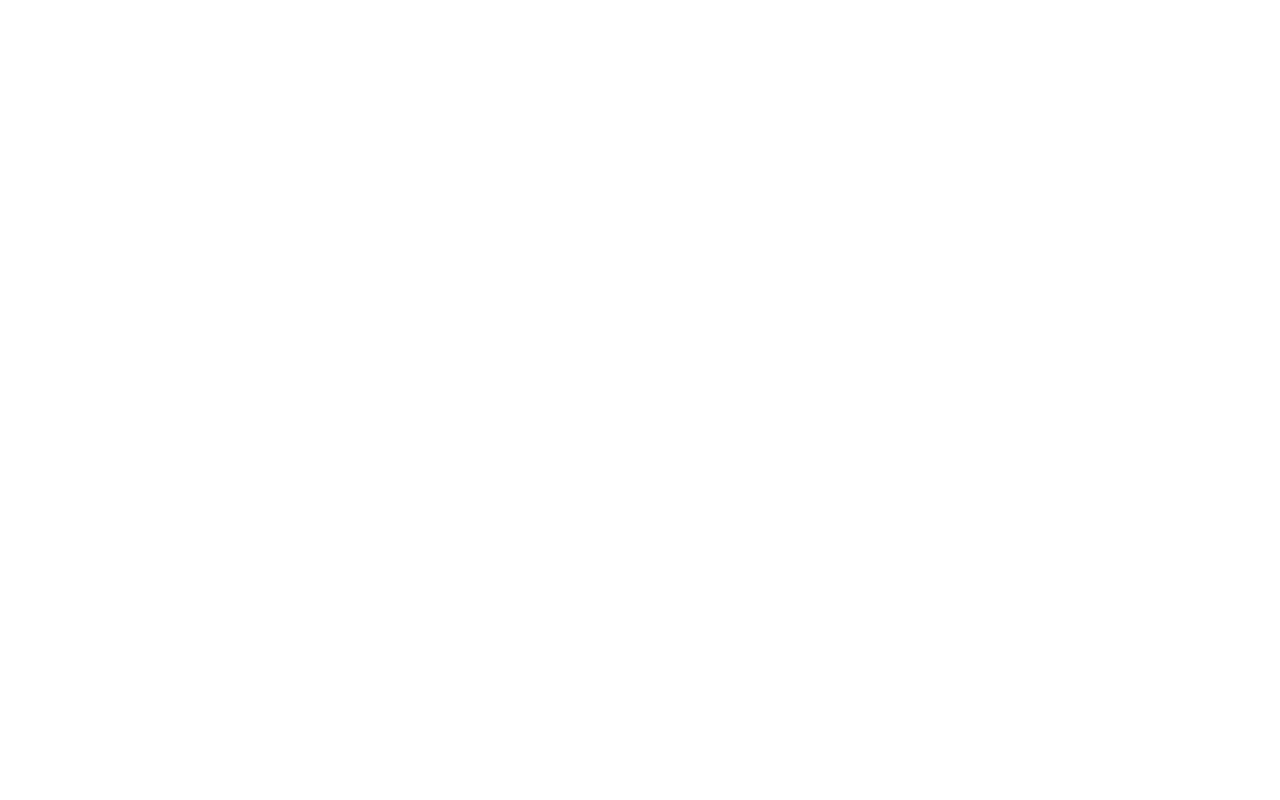
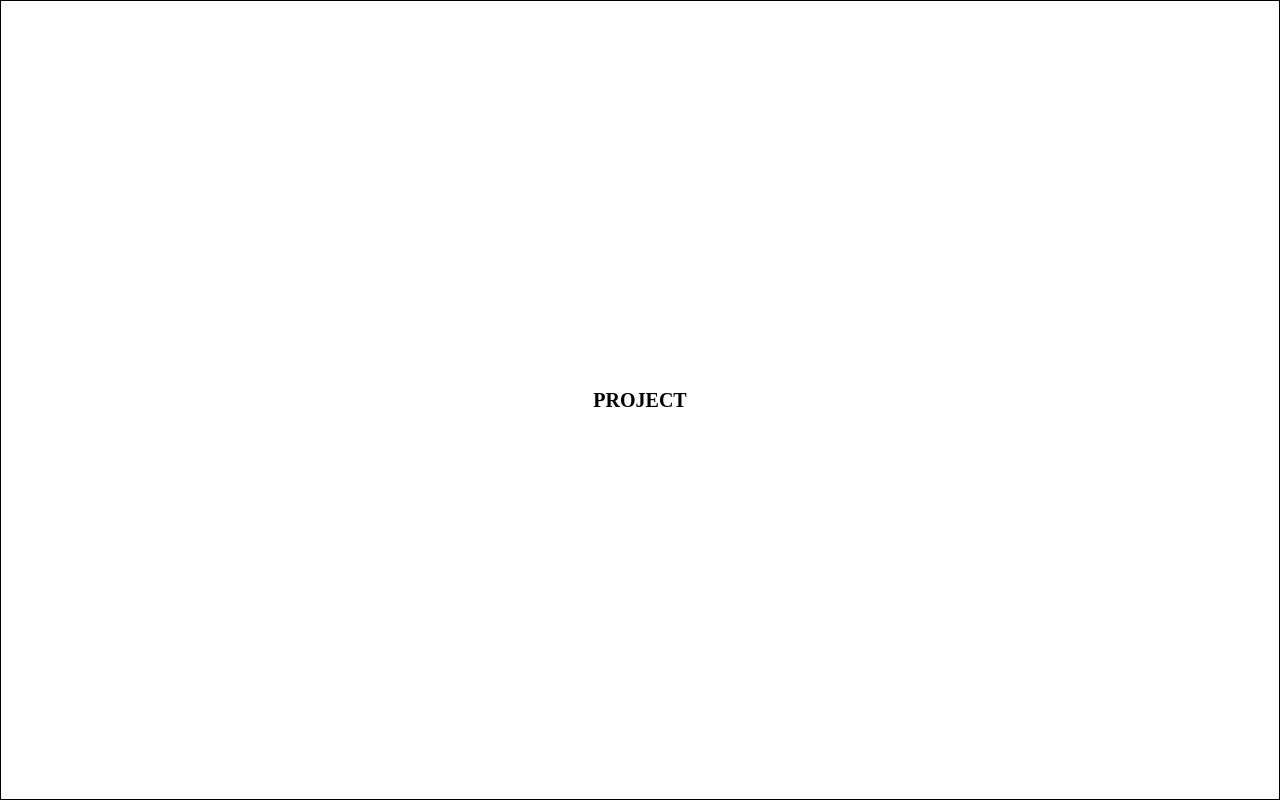
Before and after one commit to Christiano0407/Carousel_Slider_Scrolling, a website: page scroll/indexSticky.html in a window 1280 px wide. Drawn offline with Linux system fonts and the light colour scheme.

Commit message:
scrolling02

```diff
--- a/scroll/indexSticky.html
+++ b/scroll/indexSticky.html
@@ -6,10 +6,29 @@
     <meta name="viewport" content="width=device-width, initial-scale=1.0">
     <link rel="icon" type="image/png" sizes="32*32" href="../src/assets/icons/artstation-brands.svg">
     <link rel="stylesheet" href="../scroll/mainSticky.css">
+    <link rel="preconnect" href="https://fonts.googleapis.com">
+    <link rel="preconnect" href="https://fonts.gstatic.com" crossorigin>
+    <link href="https://fonts.googleapis.com/css2?family=Raleway&display=swap" rel="stylesheet">
     <title>Sticky Scroll || Vanilla Js || Chris04.com </title>
 </head>
 <body>
+    <header>
+        <nav></nav>
+    </header>
 
+    <main>
+        <div class="scrollBar">
+            <section></section>
+            <section></section>
+            <section></section>
+            <div class="project">
+                <h1 class="tittle" id="tittle" >Project</h1>
+            </div>
+            <section></section>
+            <section></section>
+            <section></section>
+        </div>
+    </main>
 
     <script src="../scroll/appJsStocky.js" type="text/javascript"></script>
 </body>
--- a/scroll/mainSticky.css
+++ b/scroll/mainSticky.css
@@ -1,3 +1,10 @@
+:root {
+    --clr-white: #ffffff;
+    --clr-black: #000;
+
+    /*Font-family*/
+    --font-fam: 'Raleway', sans-serif;
+}
 * {
     margin: 0;
     padding: 0;
@@ -14,6 +21,38 @@ a {
     cursor: pointer;
 }
 body {
-    font-family: -apple-system, BlinkMacSystemFont, 'Segoe UI', Roboto, Oxygen, Ubuntu, Cantarell, 'Open Sans', 'Helvetica Neue', sans-serif;
+    font-family: var(--font-family);
+
+    overscroll-behavior: none;
+}
+
+main {
+    position: fixed;
+
+    top: 0;
+    left: 0;
     width: 100%;
+    height: 100vh;
 }
+
+section {
+    position: relative;
+
+    width: 100%;
+    height: 100vh;
+    border: 1px solid #000;
+}
+.project {
+    position: absolute;
+
+    top: 0;
+    width: 100%;
+    height: 100vh;
+    display: flex;
+    justify-content: center;
+    align-items: center;
+}
+.tittle {
+  font-size: 2rem;
+  text-transform: uppercase;
+}
```
